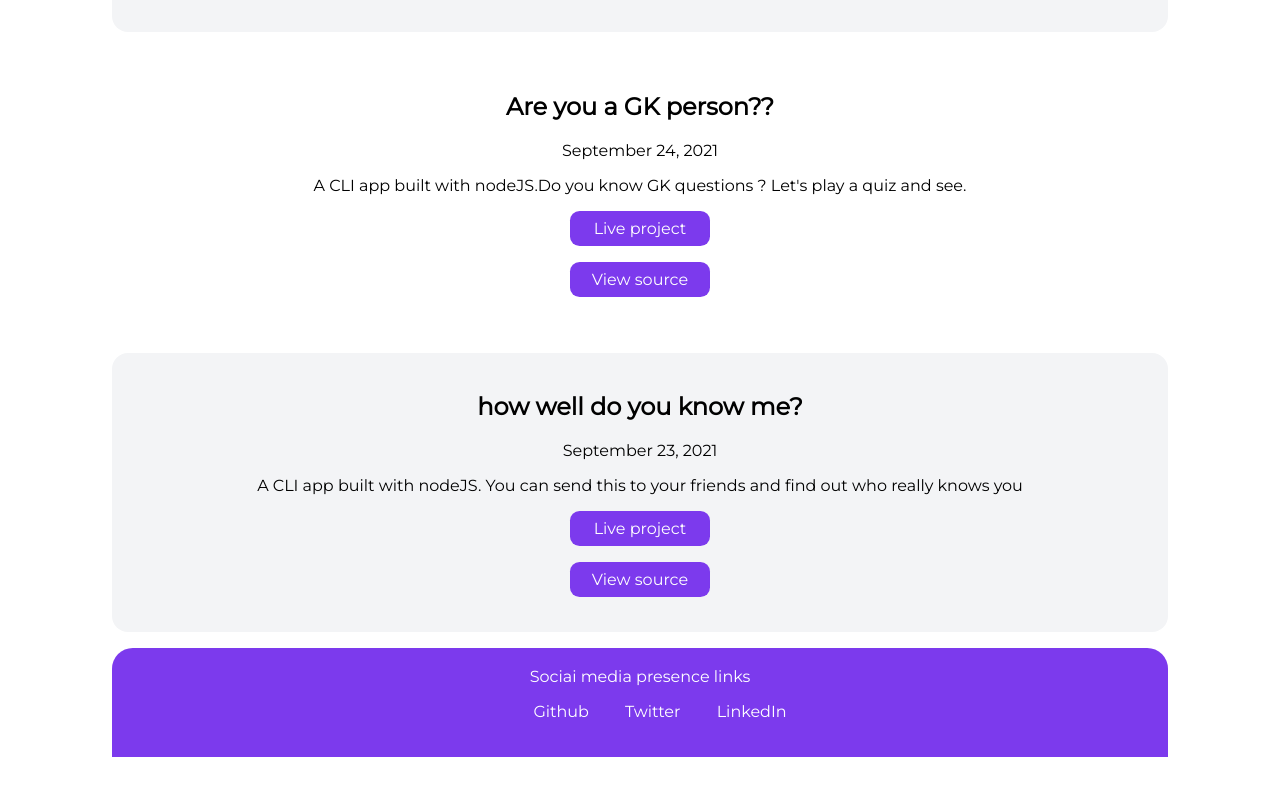
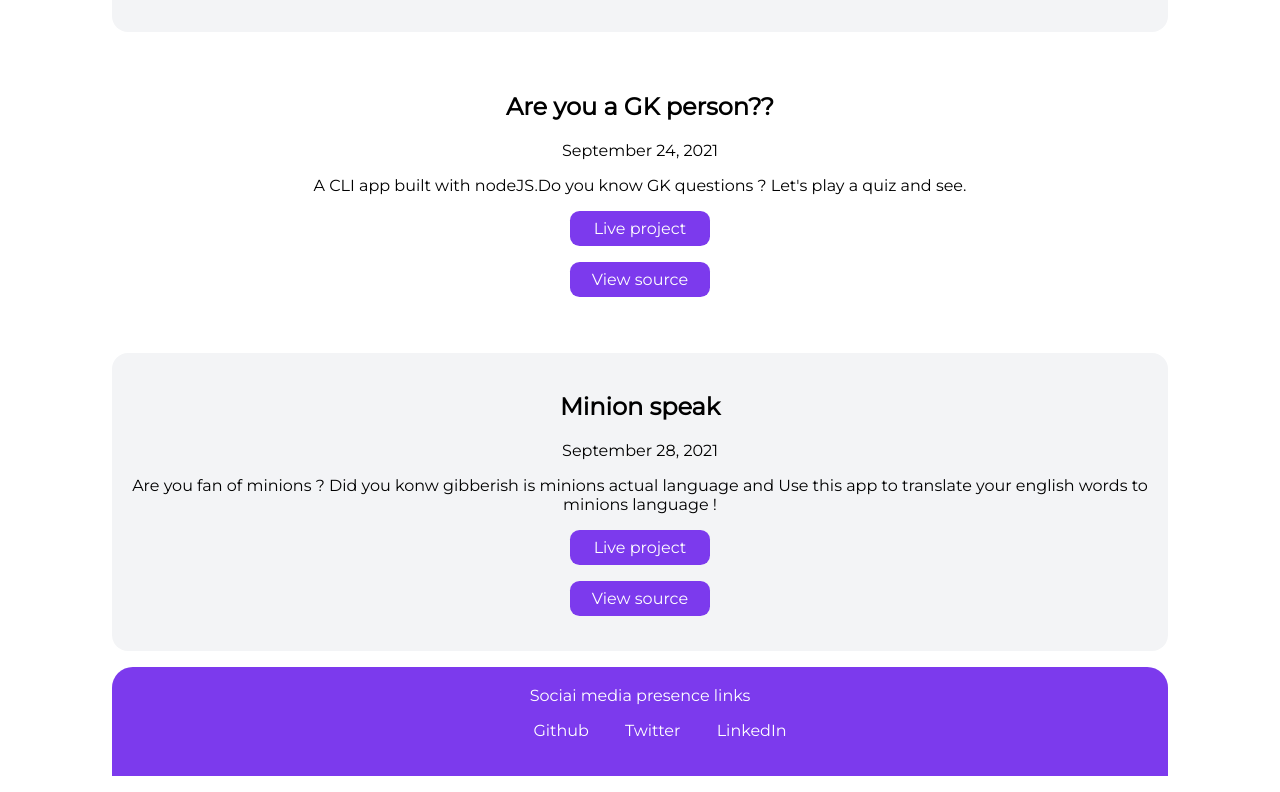
Before and after one commit to Balakumar3018/balakumar-myportfolio-mark-4, a plain HTML site: page project.html in a window 1280 px wide. Shown: the part 375-1167 px from the top of the page. Drawn offline with Linux system fonts and the light colour scheme.

```diff
--- a/project.html
+++ b/project.html
@@ -42,11 +42,11 @@
 
         <li>
             <section class="section-off">
-                <div> <h1>how well do you know me?</h1>
-                    <span>September 23, 2021</span>
-                    <p>A CLI app built with nodeJS. You can send this to your friends and find out who really knows you </p>
-                    <a href="https://replit.com/@Balakumar3018/KnowingPersonGame-1?embed=1&output=1" class="links primary-link">Live   project</a>
-                    <a href="https://github.com/Balakumar3018/balakumar-quizofme-mark1" class="links primary-link">View source</a>
+                <div> <h1>Minion speak</h1>
+                    <span>September 28, 2021</span>
+                    <p>Are you fan of minions ? Did you konw gibberish is minions actual language and Use this app to translate your english words to minions language !</p>
+                    <a href="https://balakumar-minionspeak-app.netlify.app" class="links primary-link">Live   project</a>
+                    <a href="https://github.com/Balakumar3018/balakumar-minionspeak-mark-6" class="links primary-link">View source</a>
                 </div>
             </section>
         </li>
```
